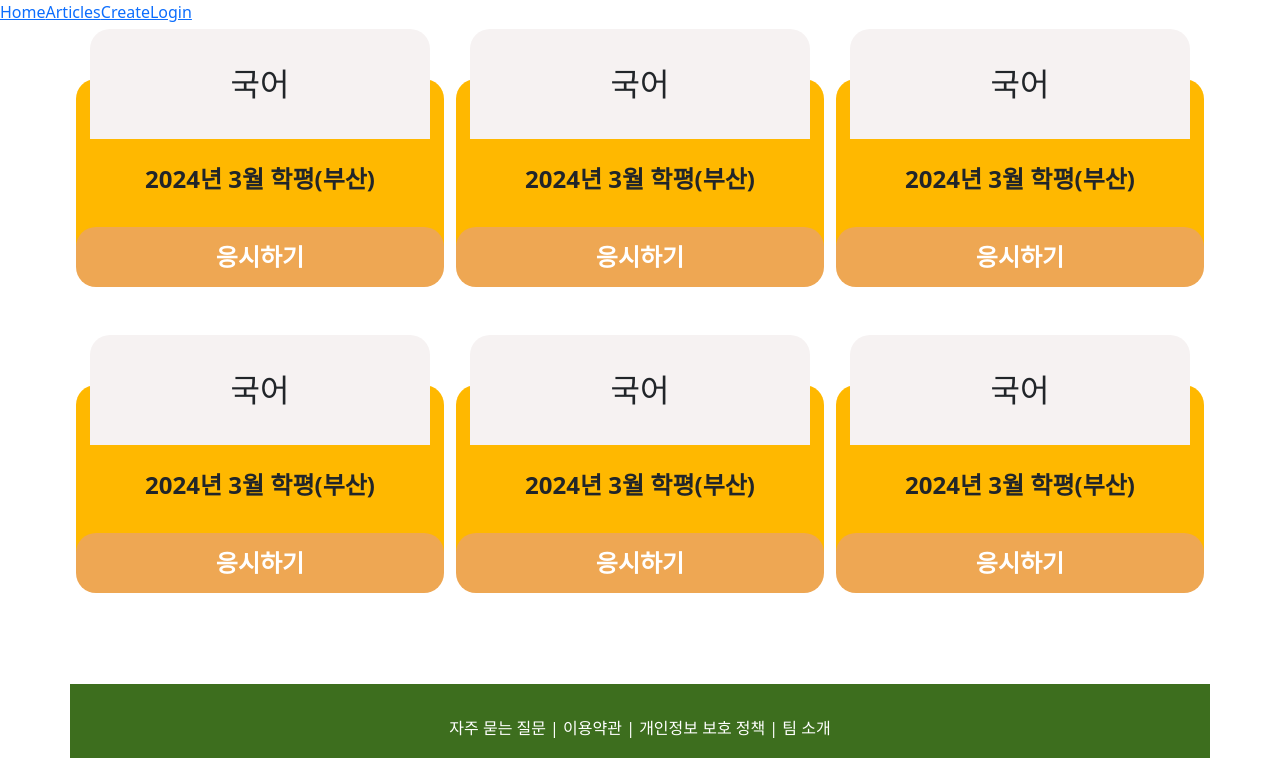
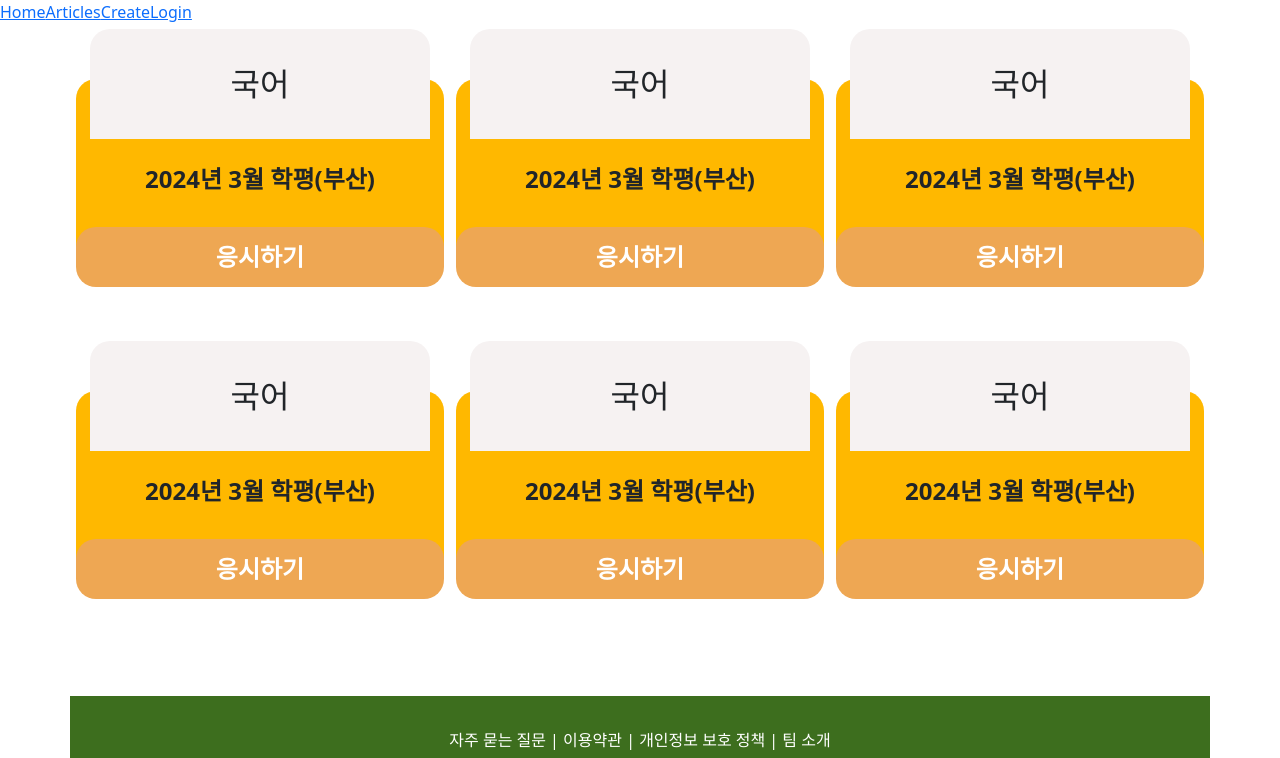
Before and after one commit to Gaebiskon/Oranmo_front, a Vue app: page /articles/create in a window 1280 px wide. Shown: the top 758 px of the page. Built offline with nearby package versions, Linux system fonts and the light colour scheme.

Commit message:
시험지 수정

```diff
--- a/src/components/TestPaper.vue
+++ b/src/components/TestPaper.vue
@@ -1,5 +1,6 @@
 <template>
-    <a target="_blank" href="https://drive.google.com/file/d/1txPgte2T3FcnyqJhjsvsE1lUHoB5yEiT/view?usp=drive_link" class="container-fluid btn" style="width: 370px; padding-bottom: 90px;">
+    <a target="_blank" href="https://drive.google.com/file/d/1txPgte2T3FcnyqJhjsvsE1lUHoB5yEiT/view?usp=drive_link"
+        class="container-fluid btn" style="width: 370px; margin-bottom: 90px;">
         <div class="row justify-content-center" style="position: relative;">
             <div class="col-md-4 text-center align-content-center h2" style="background-color: #F6F2F2;
             /* position: relative; bottom: -60px; */
```
